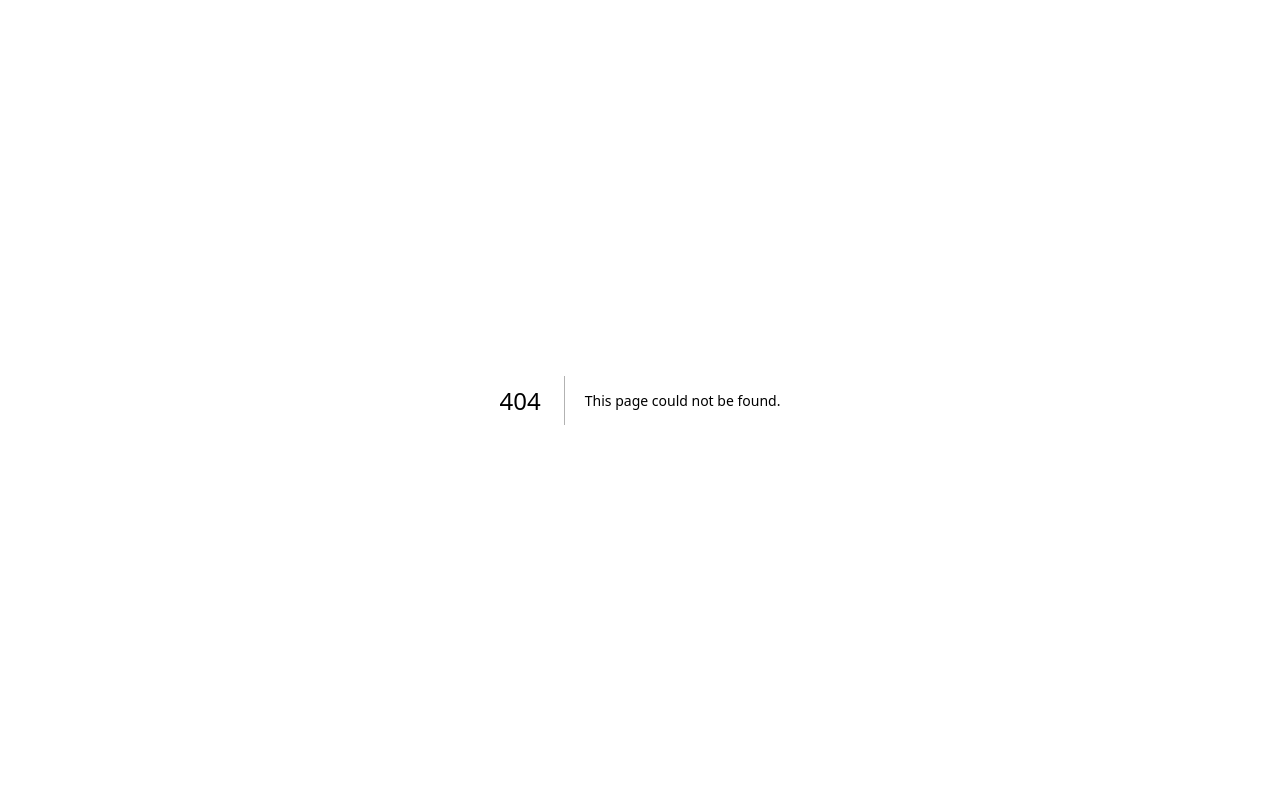
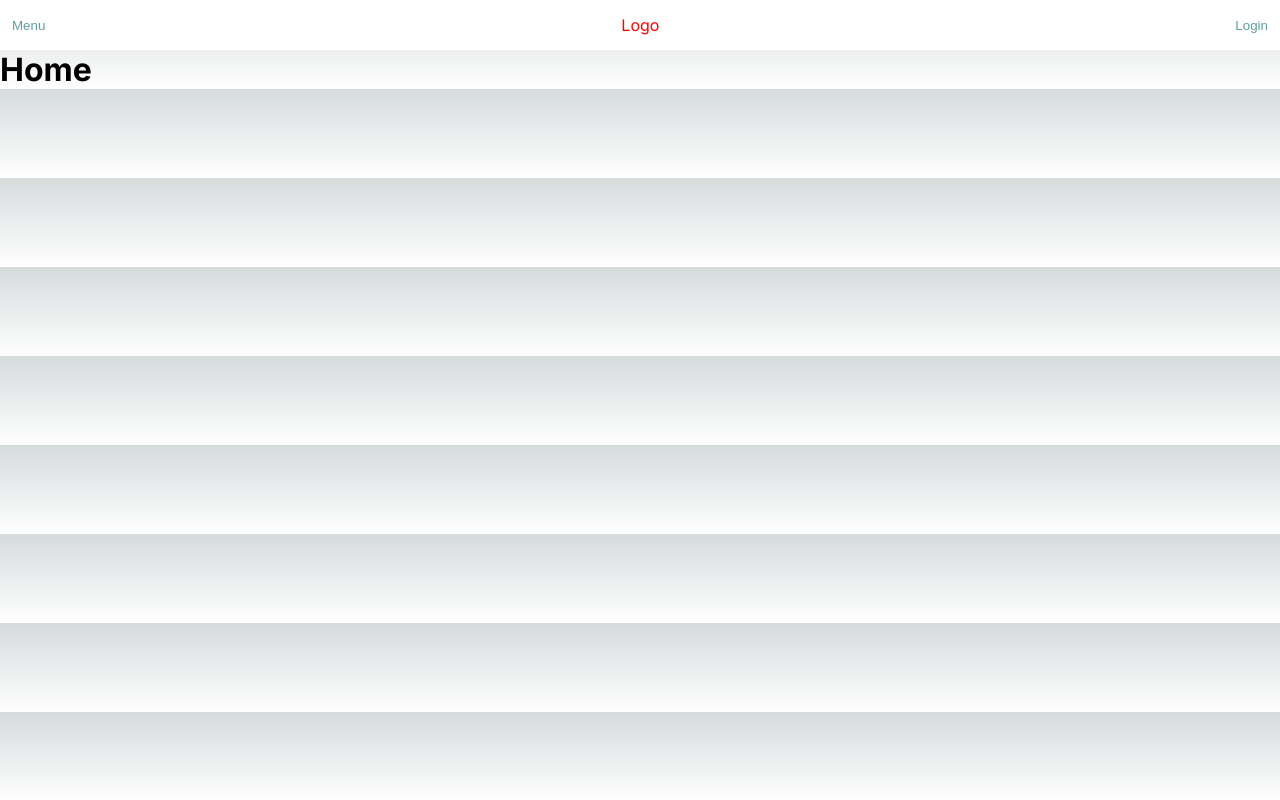
Before and after one commit to Eduardo-lima92/News, a Next.js app in the folder front/: page /home in a window 1280 px wide. Before the commit this address had no page. Built offline with nearby package versions, Linux system fonts and the light colour scheme.

Commit message:
Criação do menu superior e menu lateral.

```diff
--- /dev/null
+++ b/front/src/app/(aplicacao)/home/page.jsx
@@ -0,0 +1,10 @@
+'use client'
+const HomePage = () => {
+    return(
+        <div>
+            <h1>Home</h1>
+        </div>
+    )
+}
+
+export default HomePage;
--- a/front/src/app/layout.js
+++ b/front/src/app/(aplicacao)/layout.js
@@ -1,5 +1,6 @@
 import { Inter } from "next/font/google";
-import "./globals.css";
+import "../globals.css";
+import Menu from "../../components/Menu/index";
 
 const inter = Inter({ subsets: ["latin"] });
 
@@ -11,7 +12,9 @@ export const metadata = {
 export default function RootLayout({ children }) {
   return (
     <html lang="en">
-      <body className={inter.className}>{children}</body>
+      <body className={inter.className}>
+        <Menu/>
+        {children}</body>
     </html>
   );
 }
--- a/front/src/app/cadastro/page.jsx
+++ b/front/src/app/(loginecadastro)/cadastro/page.jsx
@@ -1,4 +1,4 @@
-import CadastroForm  from '../../components/CadastroForm'
+import CadastroForm  from '../../../components/CadastroForm'
 
 const CadastroPage = () => {
     return(
--- a/front/src/app/login/page.jsx
+++ b/front/src/app/(loginecadastro)/login/page.jsx
@@ -1,4 +1,4 @@
-import LoginForm from "../../components/LoginForm/index"
+import LoginForm from "../../../components/LoginForm/index"
 const LoginPage = () => {
     return (
         <div>
--- /dev/null
+++ b/front/src/components/Menu/index.jsx
@@ -0,0 +1,31 @@
+'use client'
+import { useRouter } from 'next/navigation';
+import './style.css'
+import { useState } from 'react';
+
+const Menu = () =>{
+    const [ menuLateral, setMenuLateral ] = useState(false)
+    const router = useRouter()
+    return(
+        <>
+            <nav className='menu'>
+                <button onClick={() => setMenuLateral(!menuLateral) }>Menu</button>
+                <div>Logo</div>
+                <button onClick={() => router.push('/login')}>Login</button>
+            </nav>
+
+            {menuLateral &&
+            <div className='menu_lateral'>
+                <div className='fechar' onClick={() => setMenuLateral(!menuLateral) }>X</div>
+                <ul>
+                    <li>Item 1</li>
+                    <li>Item 2</li>
+                    <li>Item 3</li>
+                </ul>
+            </div>}
+
+        </>
+    )
+}
+
+export default Menu;
--- /dev/null
+++ b/front/src/components/Menu/style.css
@@ -0,0 +1,33 @@
+.menu{
+    display: flex;
+    justify-content: space-between;
+    height: 50px;
+    background-color: #fff;
+    color: red;
+    align-items: center;
+    padding: 0px 12px;
+}
+
+.menu button{
+    background-color: transparent;
+    color: cadetblue;
+    border: none;
+}
+
+.menu_lateral {
+    height: 100vh;
+    width: 200px;
+    background-color: #fff;
+    color: red;
+    position: fixed;
+    top: 0;
+    left: 0;
+    padding: 0px 12px;
+}
+
+.menu_lateral .fechar {
+    width: 100%;
+    text-align: right;
+    cursor: pointer;
+
+}
```
Also changed, not shown: front/src/app/(loginecadastro)/layout.js (added, +17 -0 lines).
